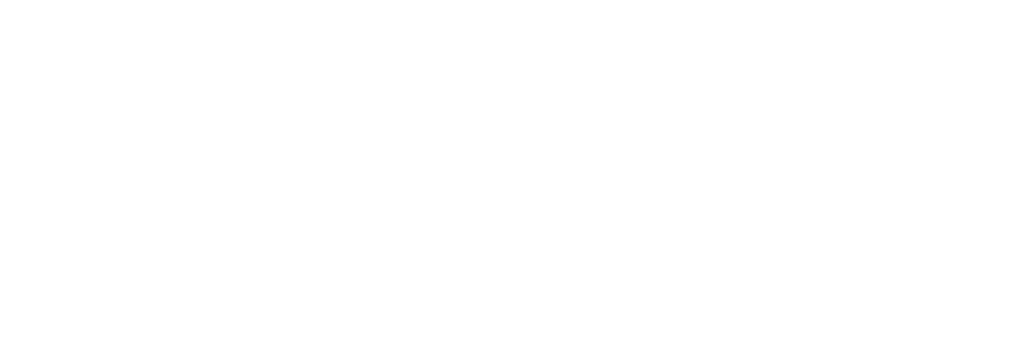
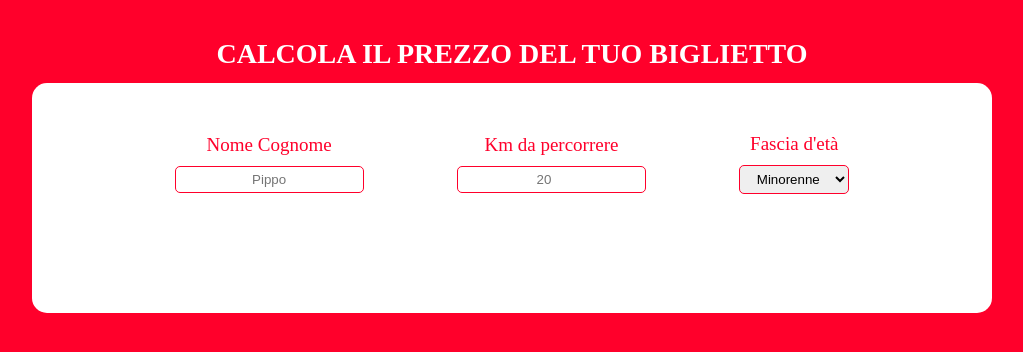
Before and after one commit to LucaGiozza/-js-biglietto-treno-form, a plain HTML site: page index.html in a window 1280 px wide. Shown: the whole page, without its empty margins (128-1151 px from the left). Drawn offline with Linux system fonts and the light colour scheme.

Commit message:
inizio css e html

```diff
--- a/css/style.css
+++ b/css/style.css
@@ -0,0 +1,55 @@
+*{
+    margin: 0;
+    padding: 0;
+    box-sizing: border-box;
+}
+body{
+    background-color: rgb(255, 0, 43);
+}
+.title{
+    color: white;
+    text-align: center;
+    text-transform: uppercase;
+    font-size: 28px;
+    margin-top: 3%;
+}
+.container-superiore{
+    height: 230px;
+    width: 75%;
+    margin: auto;
+    background-color: white;
+    border-radius: 15px;
+    margin-top: 1%;
+
+}
+.lista-1{
+    display: flex;
+   list-style: none;
+   width: 80%;
+   margin:auto;
+
+
+}
+.lista-1 li{
+    padding-top: 50px;
+    margin:auto;
+    text-align: center;
+
+}
+.text-1{
+    margin-bottom: 10px;
+    color:rgb(255, 0, 43);
+    font-size: 19px;
+}
+input{
+    border: 1px solid rgb(255, 0, 43);
+    border-radius: 5px;
+    padding: 5px;
+    text-align: center;
+}
+select{
+    border: 1px solid rgb(255, 0, 43);
+    border-radius: 5px;
+    padding: 5px;
+    text-align: center;
+}
--- a/index.html
+++ b/index.html
@@ -8,6 +8,34 @@
     <link rel="stylesheet" href="css/style.css">
 </head>
 <body>
+    <h2 class="title">calcola il prezzo del tuo biglietto</h2>
+    <div class="container-superiore">
+
+        <ul class="lista-1">
+            <li> <p class="text-1">Nome Cognome</p>
+                <input type="text" id="nome" placeholder="Pippo" >
+            </li>
+            <li><p class="text-1">Km da percorrere</p>
+                <input type="number" id="km" placeholder="20" >
+            </li>
+            <li>
+                <p class="text-1">Fascia d'età</p>
+                <select  id="fascia-eta">
+                    <option value="Minorenne"> Minorenne</option>
+                    <option value="Maggiorenne">Maggiorenne</option>
+                    <option value="Over65"> Over65</option>
+                </select>
+
+            </li>
+        </ul>
+
+
+
+
+
+    </div>
+
+
     <script src="js/script.js"></script>
 </body>
 </html>
```
